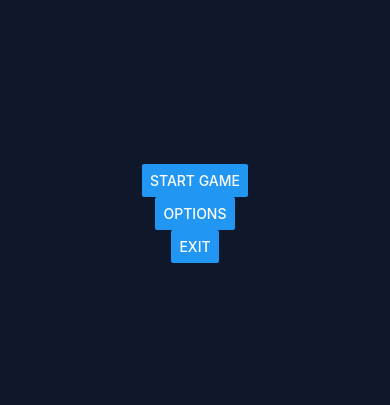
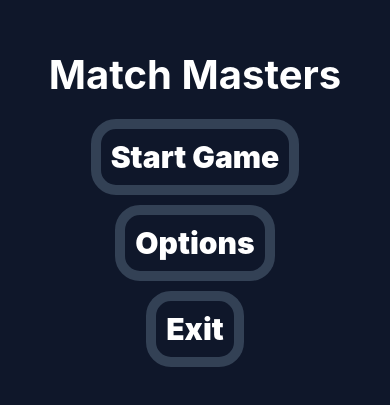
Before and after one commit to ptzt/MatchMasterApp, a React Native app: screen / in a window 390 px wide. Shown: the part 209-614 px from the top of the page. Built offline with nearby package versions, Linux system fonts and the light colour scheme.

Commit message:
menu with styles

```diff
--- a/App.js
+++ b/App.js
@@ -182,7 +182,7 @@ export default function App() {
       {isGameStarted ? (
         <View style={styles.container}>
           {didPlayerWin() && <EmojiRain emoji="🎉" count={50} />}
-          <Text style={styles.title}>{didPlayerWin() ? 'Congratulations 🎉' : 'MatchMaster'}</Text>
+          <Text style={styles.title}>{didPlayerWin() ? 'Congratulations 🎉' : ''}</Text>
           <Text style={styles.subtitle}>Movements: {score}</Text>
           <Board
             key={isGameStarted}
--- a/components/Menu.js
+++ b/components/Menu.js
@@ -1,12 +1,13 @@
 import React from 'react';
-import { View, StyleSheet, Button } from 'react-native';
+import { View, StyleSheet, Text, TouchableOpacity } from 'react-native';
 
 const Menu = ({ onStartGame, onToggleSound, onExit }) => {
     return (
         <View style={styles.menuContainer}>
-            <Button title="Start Game" onPress={onStartGame} />
-            <Button title="Options" onPress={onToggleSound} />
-            <Button title="Exit" onPress={onExit} />
+            <Text style={styles.title}>Match Masters</Text>
+            <TouchableOpacity onPress={onStartGame} style={styles.button}><Text style={styles.text}>Start Game</Text></TouchableOpacity>
+            <TouchableOpacity onPress={onToggleSound} style={styles.button}><Text style={styles.text}>Options</Text></TouchableOpacity>
+            <TouchableOpacity onPress={onExit} style={styles.button}><Text style={styles.text}>Exit</Text></TouchableOpacity>
         </View>
     );
 };
@@ -17,6 +18,24 @@ const styles = StyleSheet.create({
         justifyContent: 'center',
         alignItems: 'center',
     },
+    button: {
+        padding: 10, // Agregar padding para dar espacio entre el borde y el texto
+        borderWidth: 10,
+        borderColor: '#334155',
+        borderRadius: 25,
+        marginBottom: 10, // Agregar margen inferior para separar los botones
+    },
+    text: {
+        color: 'white',
+        fontSize: 30,
+        fontWeight: '900',
+    },
+    title: {
+        fontSize: 40,
+        color: 'white',
+        fontWeight: 'bold',
+        marginBottom: 20
+    }
 });
 
 export default Menu;
```
